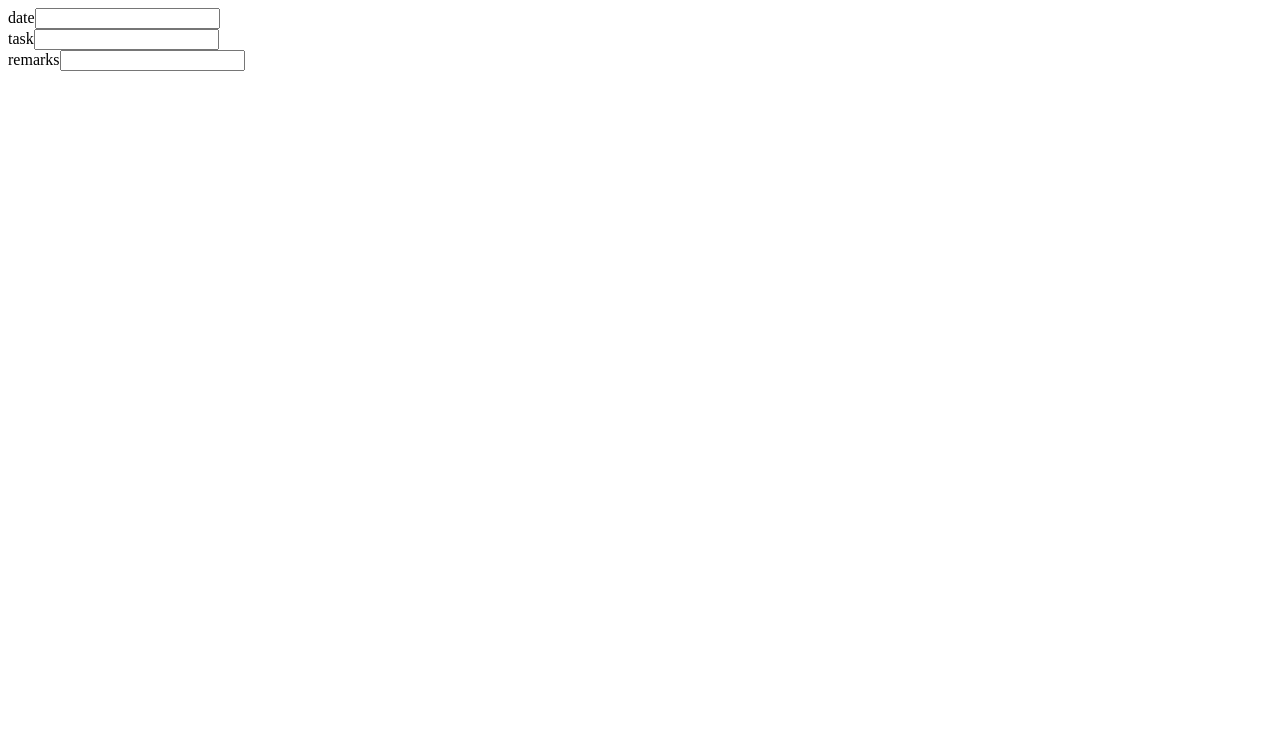
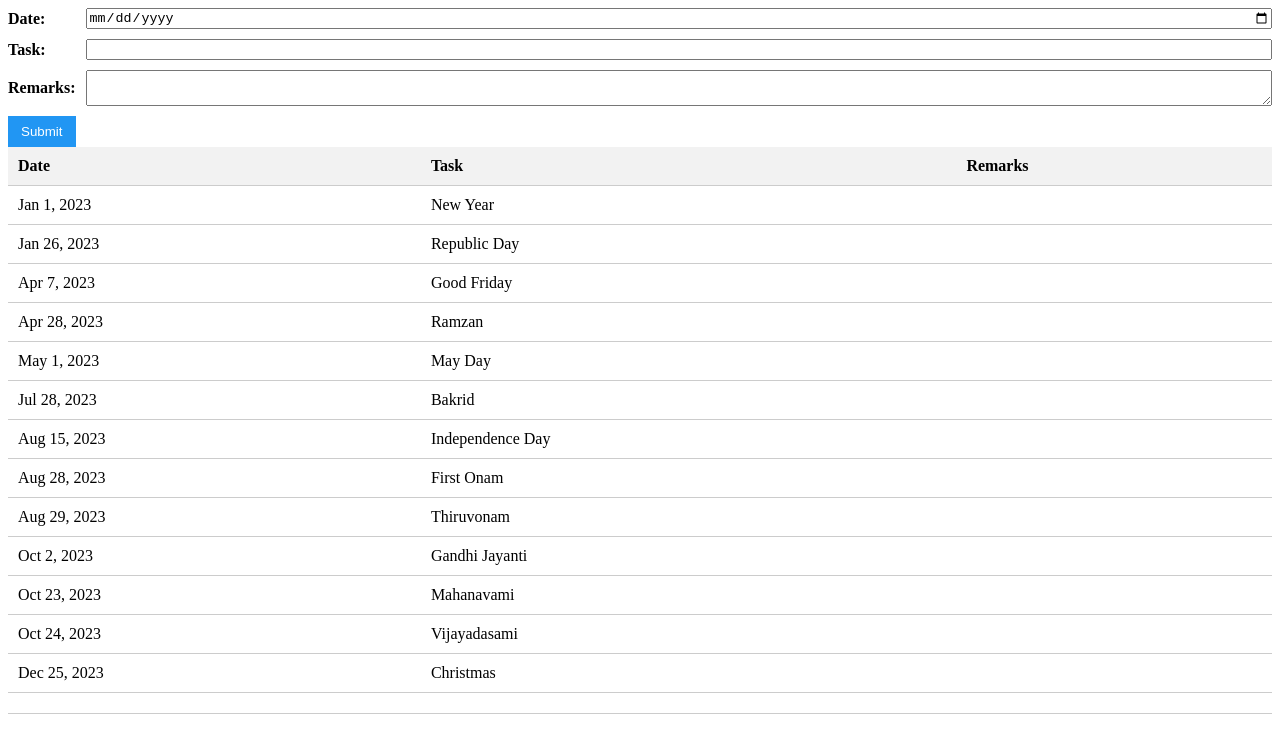
Before and after one commit to joelsunny98/to-do-list.angular, an Angular app: page / in a window 1280 px wide. Shown: the top 732 px of the page. Built offline with nearby package versions, Linux system fonts and the light colour scheme.

Commit message:
Added To-do Template

```diff
--- a/src/app/components/to-do/to-do.component.html
+++ b/src/app/components/to-do/to-do.component.html
@@ -1,6 +1,36 @@
-<form [formGroup]="taskForm">
+<!-- <form [formGroup]="taskForm">
     <div *ngFor="let field of fields">
            <label>{{field}}</label>
     <input type="text" [formControlName]="field"/>
     </div>
-</form>
+</form> -->
+<form [formGroup]="taskForm">
+
+          <label>Date:</label>
+          <input type="date" formControlName="date" required>
+
+          <label>Task:</label>
+          <input type="text" formControlName="task" required>
+
+          <label>Remarks:</label>
+          <textarea formControlName="remarks"></textarea>
+
+    <button type="submit" (ngSubmit)="addFormGroup()">Submit</button>
+  </form>
+
+  <table>
+    <thead>
+      <tr>
+        <th>Date</th>
+        <th>Task</th>
+        <th>Remarks</th>
+      </tr>
+    </thead>
+    <tbody>
+      <tr *ngFor="let formGroup of taskArray.controls">
+        <td>{{ formGroup.get('date')?.value | date}}</td>
+        <td>{{ formGroup.get('task')?.value }}</td>
+        <td>{{ formGroup.get('remarks')?.value }}</td>
+      </tr>
+    </tbody>
+  </table>
--- a/src/app/components/to-do/to-do.component.scss
+++ b/src/app/components/to-do/to-do.component.scss
@@ -0,0 +1,89 @@
+.container {
+    max-width: 800px;
+    margin: 0 auto;
+    padding: 20px;
+  }
+
+  .header {
+    display: flex;
+    justify-content: space-between;
+    align-items: center;
+    margin-bottom: 20px;
+  }
+
+  .calendar {
+    margin-bottom: 20px;
+    /* Calendar styling goes here */
+  }
+
+  .table {
+    margin-bottom: 20px;
+  }
+
+  table {
+    width: 100%;
+    border-collapse: collapse;
+  }
+
+  th, td {
+    padding: 10px;
+    text-align: left;
+    border-bottom: 1px solid #ccc;
+  }
+
+  th {
+    background-color: #f2f2f2;
+  }
+
+  .add-form {
+    padding: 20px;
+    background-color: #f2f2f2;
+  }
+
+  form {
+    display: grid;
+    grid-template-columns: auto 1fr;
+    grid-gap: 10px;
+    align-items: center;
+  }
+
+  label {
+    font-weight: bold;
+  }
+
+  .form-inline {
+    display: flex;
+    flex-flow: row wrap;
+    align-items: center;
+  }
+
+  .form-inline input {
+    vertical-align: middle;
+    margin: 5px 10px 5px 0;
+    padding: 10px;
+    background-color: #fff;
+    border: 1px solid #ddd;
+  }
+
+  .form-inline button {
+    padding: 10px 20px;
+    background-color: dodgerblue;
+    border: 1px solid #ddd;
+    color: white;
+  }
+
+  .form-inline button:hover {
+    background-color: royalblue;
+  }
+
+  button {
+    padding: 8px 12px;
+    background-color: #2196f3;
+    color: #fff;
+    border: none;
+    cursor: pointer;
+  }
+
+  button i {
+    margin-right: 5px;
+  }
```
